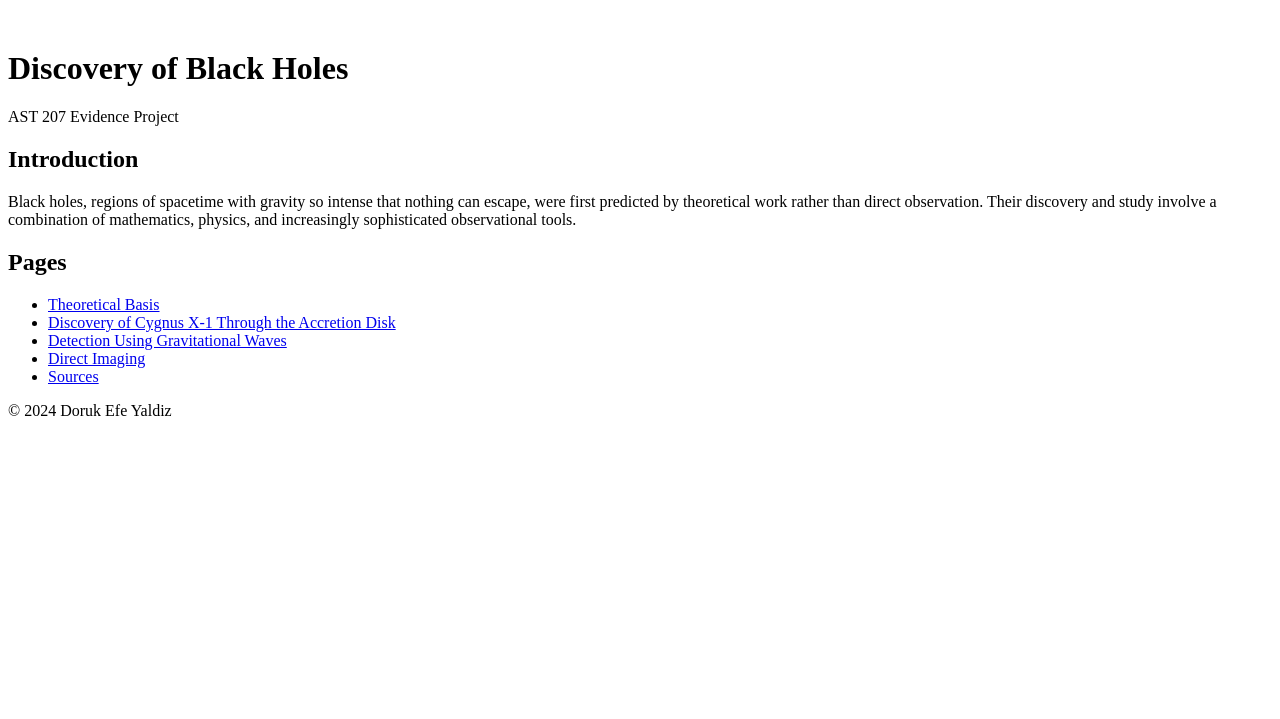
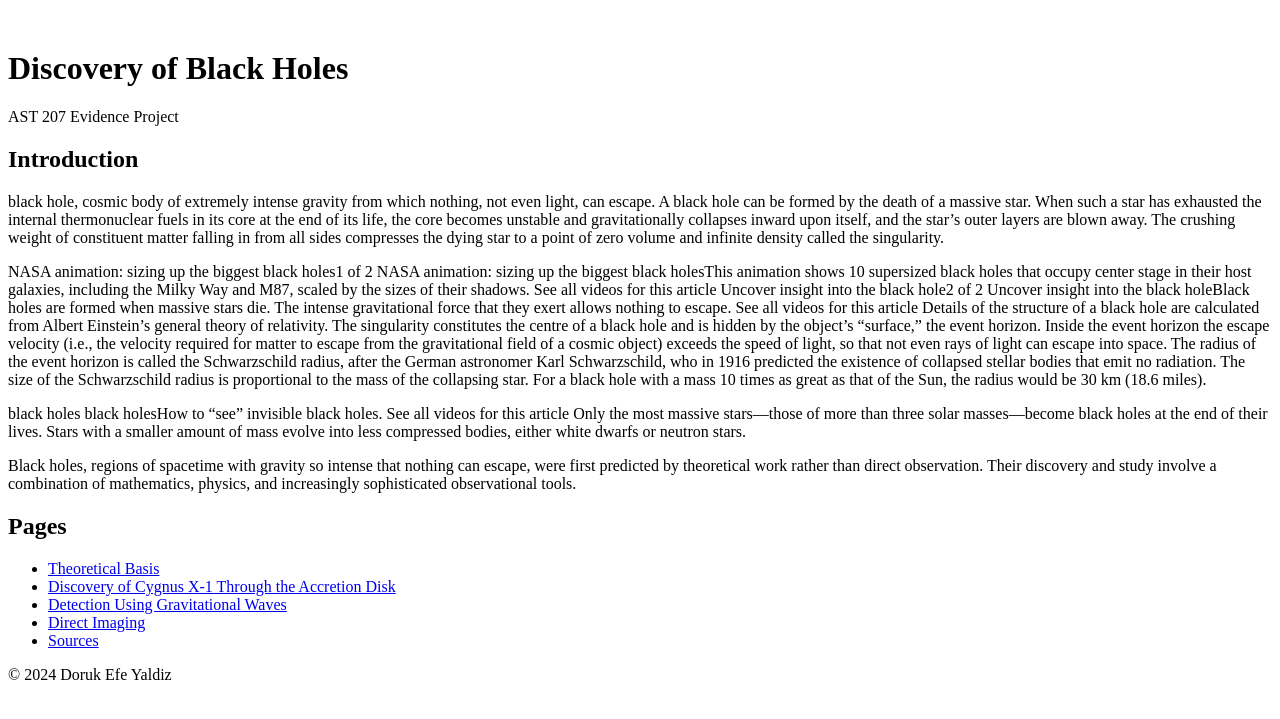
Before and after one commit to yaldizd/AST208project, a Jekyll site: the page built from index.md, in a window 1280 px wide. Shown: the top 719 px of the page. Built offline with Jekyll 4.4.1, drawn with Linux system fonts in a browser that asks for light colours.

Commit message:
Update index.md

```diff
--- a/index.md
+++ b/index.md
@@ -4,6 +4,21 @@ title: Discovery of Black Holes
 ---
 
 ## Introduction
+
+black hole, cosmic body of extremely intense gravity from which nothing, not even light, can escape. A black hole can be formed by the death of a massive star. When such a star has exhausted the internal thermonuclear fuels in its core at the end of its life, the core becomes unstable and gravitationally collapses inward upon itself, and the star’s outer layers are blown away. The crushing weight of constituent matter falling in from all sides compresses the dying star to a point of zero volume and infinite density called the singularity.
+
+NASA animation: sizing up the biggest black holes1 of 2
+NASA animation: sizing up the biggest black holesThis animation shows 10 supersized black holes that occupy center stage in their host galaxies, including the Milky Way and M87, scaled by the sizes of their shadows.
+See all videos for this article
+Uncover insight into the black hole2 of 2
+Uncover insight into the black holeBlack holes are formed when massive stars die. The intense gravitational force that they exert allows nothing to escape.
+See all videos for this article
+Details of the structure of a black hole are calculated from Albert Einstein’s general theory of relativity. The singularity constitutes the centre of a black hole and is hidden by the object’s “surface,” the event horizon. Inside the event horizon the escape velocity (i.e., the velocity required for matter to escape from the gravitational field of a cosmic object) exceeds the speed of light, so that not even rays of light can escape into space. The radius of the event horizon is called the Schwarzschild radius, after the German astronomer Karl Schwarzschild, who in 1916 predicted the existence of collapsed stellar bodies that emit no radiation. The size of the Schwarzschild radius is proportional to the mass of the collapsing star. For a black hole with a mass 10 times as great as that of the Sun, the radius would be 30 km (18.6 miles).
+
+black holes
+black holesHow to "see" invisible black holes.
+See all videos for this article
+Only the most massive stars—those of more than three solar masses—become black holes at the end of their lives. Stars with a smaller amount of mass evolve into less compressed bodies, either white dwarfs or neutron stars.
 
 Black holes, regions of spacetime with gravity so intense that nothing can escape, were first
 predicted by theoretical work rather than direct observation. Their discovery and study
```
